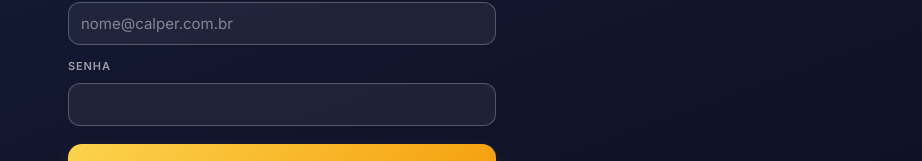
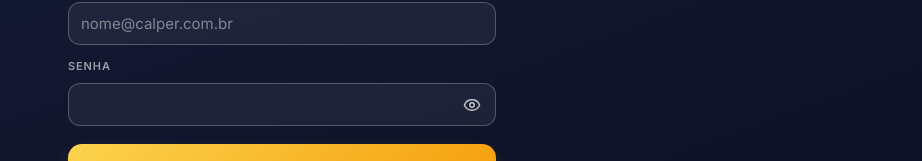
Before and after one commit to ConstrutoraCalperTI/Vs_Portal_Atendimento, a React (Vite) app: page /app in a window 1280 px wide. Shown: the part 344-505 px from the top of the page, without its empty margins (358-1280 px from the left). Built offline with nearby package versions, Linux system fonts and the light colour scheme; no server answers.

Commit message:
CalperDESK: mostrar senha no login e sem autocorreção nos campos

```diff
--- a/src/features/calperdesk/CalperDeskApp.tsx
+++ b/src/features/calperdesk/CalperDeskApp.tsx
@@ -1,5 +1,5 @@
 import { useQuery } from "@tanstack/react-query";
-import { ArrowLeft, LogOut, Ticket } from "lucide-react";
+import { ArrowLeft, Eye, EyeOff, LogOut, Ticket } from "lucide-react";
 import { createContext, useContext, useState, type FormEvent, type ReactNode } from "react";
 import { Link, Navigate, Route, Routes, useNavigate, useSearchParams } from "react-router";
 import { CORPORATE_DOMAIN } from "../../config/app";
@@ -234,6 +234,7 @@ function AppLogin() {
   const [erro, setErro] = useState<string | null>(null);
   const [ok, setOk] = useState<string | null>(null);
   const [enviando, setEnviando] = useState(false);
+  const [verSenha, setVerSenha] = useState(false);
 
   const emailValido = new RegExp(`^[^\\s@]+@${CORPORATE_DOMAIN.replace(".", "\\.")}$`, "i").test(email.trim());
 
@@ -298,6 +299,9 @@ function AppLogin() {
               type="email"
               inputMode="email"
               autoComplete="username"
+              autoCapitalize="none"
+              autoCorrect="off"
+              spellCheck={false}
               placeholder={`nome@${CORPORATE_DOMAIN}`}
               value={email}
               onChange={(e) => setEmail(e.target.value)}
@@ -307,14 +311,24 @@ function AppLogin() {
                 <label className="cd-rot" htmlFor="cd-senha" style={{ margin: "4px 0 0" }}>
                   Senha
                 </label>
+                {/* Celular: o teclado e o gerenciador de senhas mudam o que vai; o olho deixa conferir antes de entrar. */}
+                <div className="cd-senha">
                   <input
                     id="cd-senha"
                     className="cd-campo"
-                  type="password"
+                    type={verSenha ? "text" : "password"}
                     autoComplete="current-password"
+                    autoCapitalize="none"
+                    autoCorrect="off"
+                    spellCheck={false}
                     value={senha}
                     onChange={(e) => setSenha(e.target.value)}
                   />
+                  <button type="button" className="cd-senha__olho" aria-label={verSenha ? "Esconder a senha" : "Mostrar a senha"} aria-pressed={verSenha} onClick={() => setVerSenha((v) => !v)}>
+                    {verSenha ? <EyeOff size={18} aria-hidden="true" /> : <Eye size={18} aria-hidden="true" />}
+                  </button>
+                </div>
+                {/\s$|^\s/.test(senha) && <span className="cd-erro">A senha começa ou termina com espaço. Confira se o teclado não acrescentou.</span>}
               </>
             )}
             <button type="submit" className="cd-btn-ouro" disabled={enviando} style={{ marginTop: 8 }}>
--- a/src/features/calperdesk/calperdesk.css
+++ b/src/features/calperdesk/calperdesk.css
@@ -288,3 +288,10 @@ button.cd-tile { font: inherit; cursor: pointer; }
 .cd-emp__txt { padding: 8px 10px 10px; display: grid; gap: 2px; }
 .cd-emp__txt b { font-size: 13px; }
 .cd-emp__txt small { font-size: 11px; color: var(--cd-txt-3); }
+
+/* Login: campo de senha com "mostrar senha". */
+.cd-senha { position: relative; }
+.cd-senha .cd-campo { padding-right: 48px; }
+.cd-senha__olho { position: absolute; right: 4px; top: 50%; transform: translateY(-50%); width: 40px; height: 40px; border: 0; border-radius: 10px;
+  background: none; color: var(--cd-txt-2); display: grid; place-items: center; }
+.cd-senha__olho:hover { color: #fff; background: var(--cd-vidro); }
```
Lines whose indentation alone changed are shown as unchanged.
